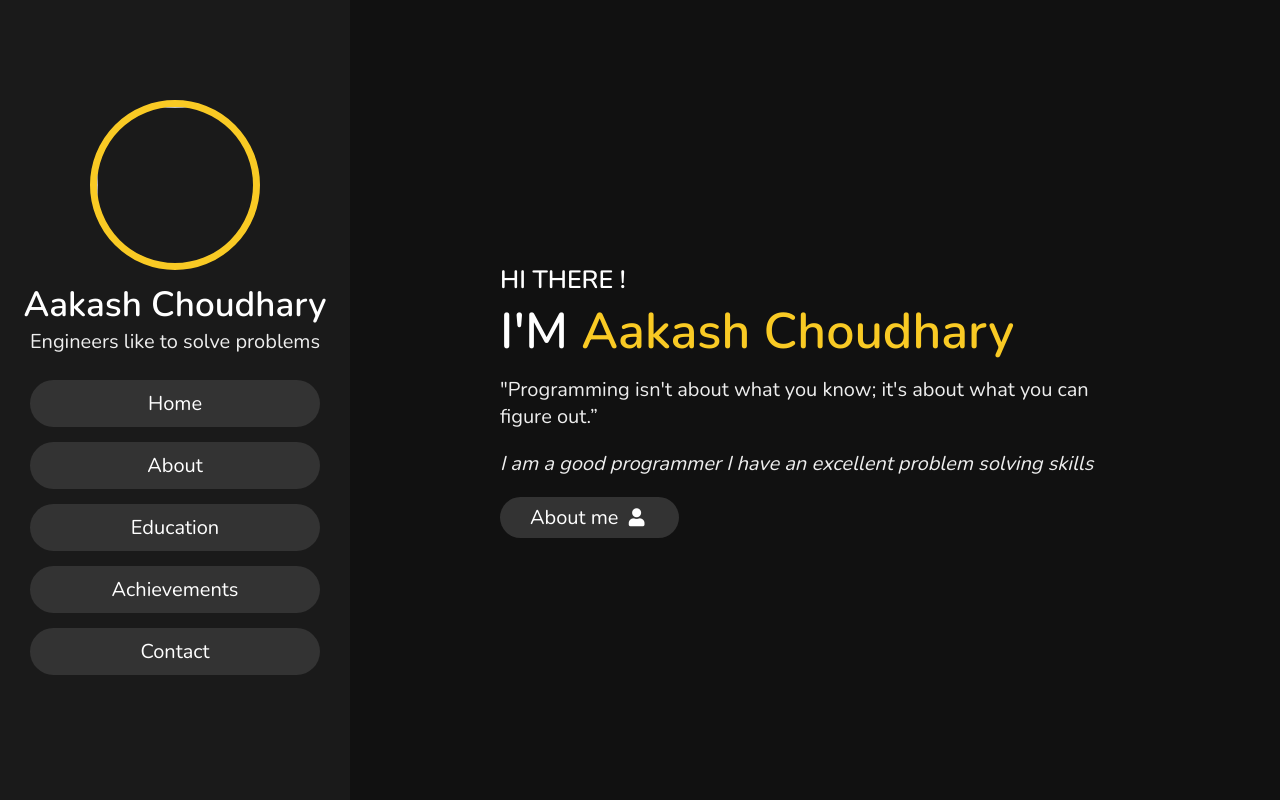
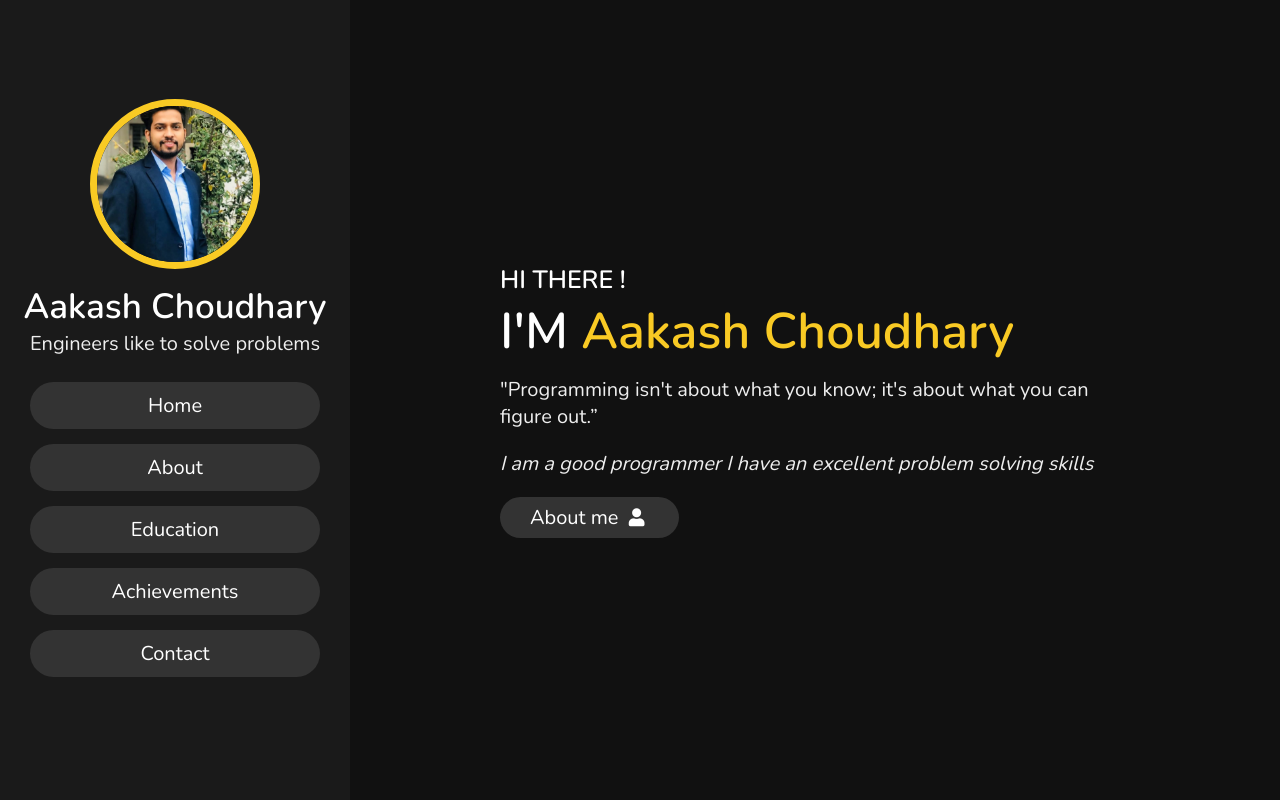
Before and after one commit to striveraakash/portfolio.github.io, a plain HTML site: page index.html in a window 1280 px wide. Shown: the top 800 px of the page. Drawn offline with nearby package versions, Linux system fonts and the light colour scheme.

Commit message:
Update index.html

```diff
--- a/index.html
+++ b/index.html
@@ -14,7 +14,7 @@
 <!-- header section starts-->
 <header>
     <div class="user">
-        <img src="Aakash Image.jpg" alt="">
+        <img src="Aakash Image.jpeg" alt="">
         <h3 class="name">Aakash Choudhary</h3>
         <p class="post">Engineers like to solve problems</p>
     </div>
```
